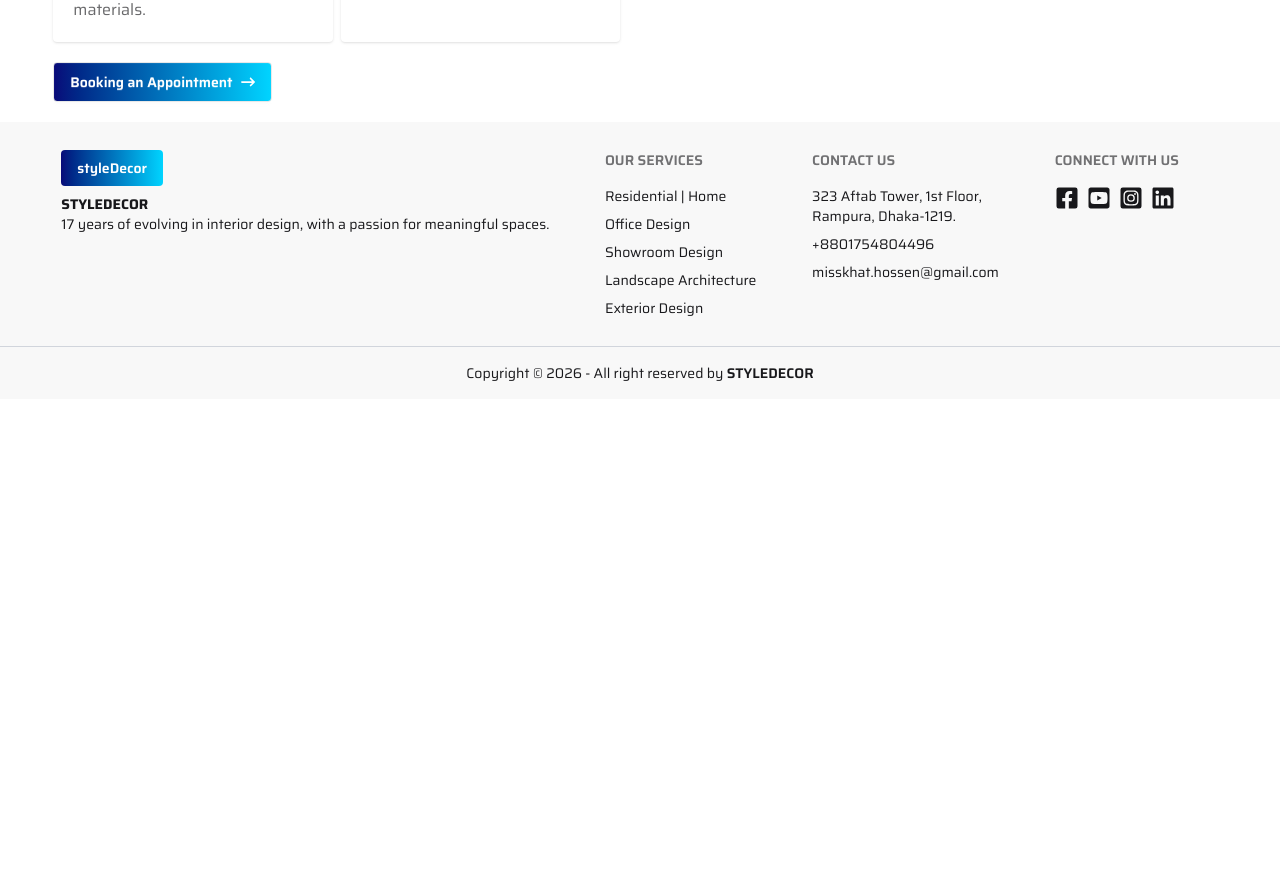
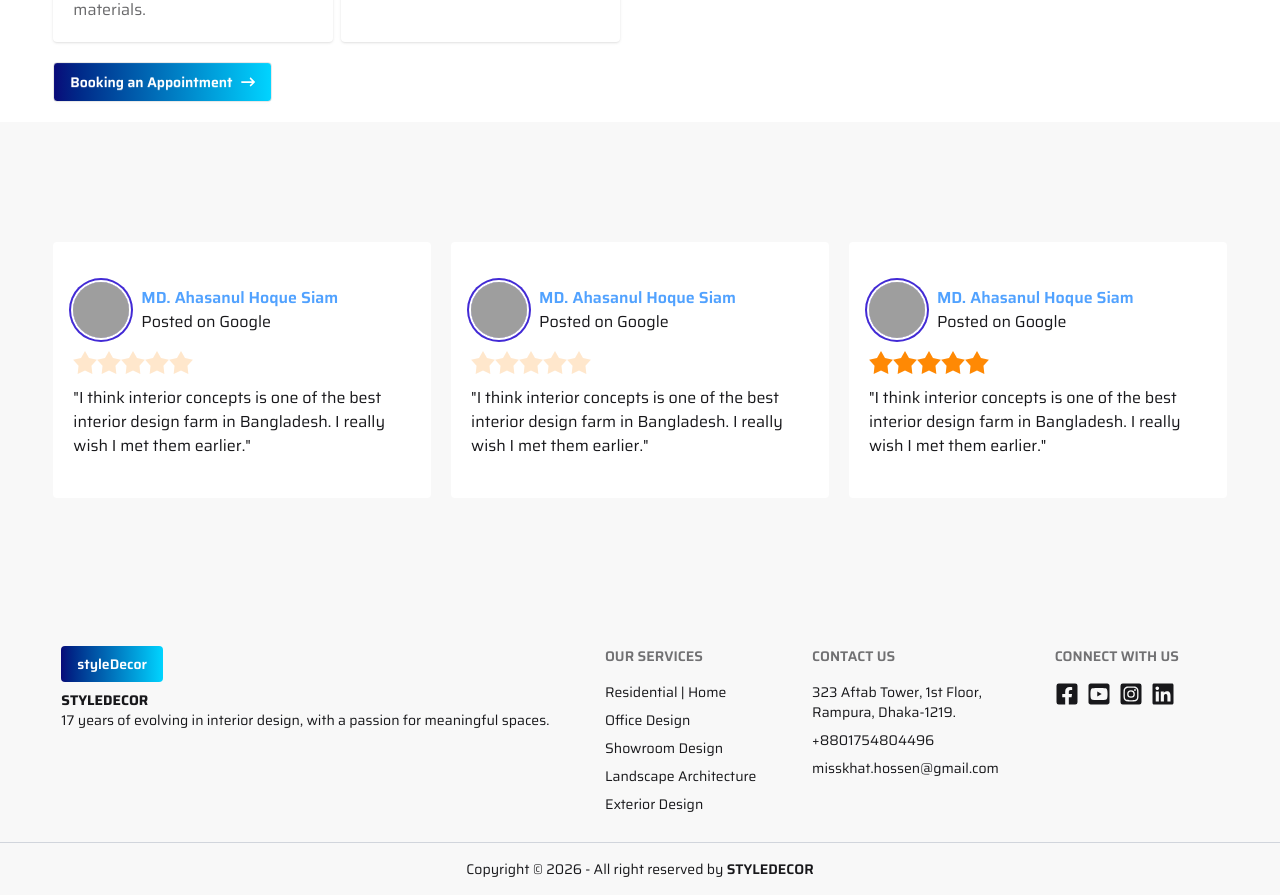
Before and after one commit to Misskhat/styleDecor-client, a React (Vite) app: page / in a window 1280 px wide. Shown: the part 6000-6895 px from the top of the page. Before the commit the page ends 6399 px from the top, so only its background shows below. Built offline with nearby package versions, Linux system fonts and the light colour scheme; grey boxes are pictures that could not be loaded.

Commit message:
customer review section added

```diff
--- /dev/null
+++ b/src/pages/Home/CustomerReviews/CustomerReviews.jsx
@@ -0,0 +1,78 @@
+import React from 'react';
+
+const CustomerReviews = () => {
+    return (
+        <div className='bg-base-200 py-10'>
+            <div className='w-11/12 mx-auto py-20'>
+                <div className='grid md:grid-cols-3 grid-cols-1 gap-5'>
+                    <div className='bg-white py-10 px-5 rounded space-y-3'>
+                        <div className='flex items-center gap-3'>
+                            <div className="avatar">
+                                <div className="ring-primary ring-offset-base-100 w-14 rounded-full ring-2 ring-offset-2">
+                                    <img src="https://img.daisyui.com/images/profile/demo/spiderperson@192.webp" />
+                                </div>
+                            </div>
+                            <div>
+                                <p className='font-semibold text-blue-400'>MD. Ahasanul Hoque Siam</p>
+                                <p>Posted on Google</p>
+                            </div>
+                        </div>
+                        <div className="rating">
+                            <input type="radio" name="rating-2" className="mask mask-star-2 bg-orange-400" aria-label="1 star" />
+                            <input type="radio" name="rating-2" className="mask mask-star-2 bg-orange-400" aria-label="2 star" />
+                            <input type="radio" name="rating-2" className="mask mask-star-2 bg-orange-400" aria-label="3 star" />
+                            <input type="radio" name="rating-2" className="mask mask-star-2 bg-orange-400" aria-label="4 star" />
+                            <input type="radio" name="rating-2" className="mask mask-star-2 bg-orange-400" aria-label="5 star" defaultChecked />
+                        </div>
+                        <p>"I think interior concepts is one of the best interior design farm in Bangladesh. I really wish I met them earlier."</p>
+                    </div>
+                    <div className='bg-white py-10 px-5 rounded space-y-3'>
+                        <div className='flex items-center gap-3'>
+                            <div className="avatar">
+                                <div className="ring-primary ring-offset-base-100 w-14 rounded-full ring-2 ring-offset-2">
+                                    <img src="https://img.daisyui.com/images/profile/demo/spiderperson@192.webp" />
+                                </div>
+                            </div>
+                            <div>
+                                <p className='font-semibold text-blue-400'>MD. Ahasanul Hoque Siam</p>
+                                <p>Posted on Google</p>
+                            </div>
+                        </div>
+                        <div className="rating">
+                            <input type="radio" name="rating-2" className="mask mask-star-2 bg-orange-400" aria-label="1 star" />
+                            <input type="radio" name="rating-2" className="mask mask-star-2 bg-orange-400" aria-label="2 star" />
+                            <input type="radio" name="rating-2" className="mask mask-star-2 bg-orange-400" aria-label="3 star" />
+                            <input type="radio" name="rating-2" className="mask mask-star-2 bg-orange-400" aria-label="4 star" />
+                            <input type="radio" name="rating-2" className="mask mask-star-2 bg-orange-400" aria-label="5 star" defaultChecked />
+                        </div>
+                        <p>"I think interior concepts is one of the best interior design farm in Bangladesh. I really wish I met them earlier."</p>
+                    </div>
+                    <div className='bg-white py-10 px-5 rounded space-y-3'>
+                        <div className='flex items-center gap-3'>
+                            <div className="avatar">
+                                <div className="ring-primary ring-offset-base-100 w-14 rounded-full ring-2 ring-offset-2">
+                                    <img src="https://img.daisyui.com/images/profile/demo/spiderperson@192.webp" />
+                                </div>
+                            </div>
+                            <div>
+                                <p className='font-semibold text-blue-400'>MD. Ahasanul Hoque Siam</p>
+                                <p>Posted on Google</p>
+                            </div>
+                        </div>
+                        <div className="rating">
+                            <input type="radio" name="rating-2" className="mask mask-star-2 bg-orange-400" aria-label="1 star" />
+                            <input type="radio" name="rating-2" className="mask mask-star-2 bg-orange-400" aria-label="2 star" />
+                            <input type="radio" name="rating-2" className="mask mask-star-2 bg-orange-400" aria-label="3 star" />
+                            <input type="radio" name="rating-2" className="mask mask-star-2 bg-orange-400" aria-label="4 star" />
+                            <input type="radio" name="rating-2" className="mask mask-star-2 bg-orange-400" aria-label="5 star" defaultChecked />
+                        </div>
+                        <p>"I think interior concepts is one of the best interior design farm in Bangladesh. I really wish I met them earlier."</p>
+                    </div>
+                </div>
+            </div>
+
+        </div>
+    );
+};
+
+export default CustomerReviews;
--- a/src/pages/Home/Home/Home.jsx
+++ b/src/pages/Home/Home/Home.jsx
@@ -8,6 +8,7 @@ import ResearchDevelopment from '../ResearchDevelopment/ResearchDevelopment';
 import Products from '../Products/Products';
 import HomeOfficeInt from '../HomeOfficeInt/HomeOfficeInt';
 import WhyAppoint from '../WhyAppoint/WhyAppoint';
+import CustomerReviews from '../CustomerReviews/CustomerReviews';
 
 const Home = () => {
     return (
@@ -23,6 +24,8 @@ const Home = () => {
             {/* dynamic section: Our Products - it will be come from data base */}
             <Products></Products>
             <WhyAppoint></WhyAppoint>
+            {/* dynamic section: Customer review - it will be come from data base */}
+            <CustomerReviews></CustomerReviews>
         </div>
     );
 };
```
